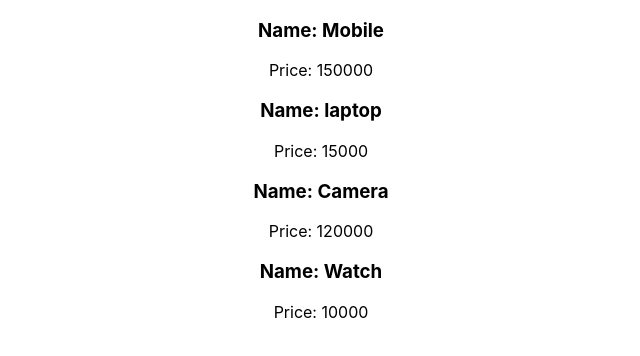
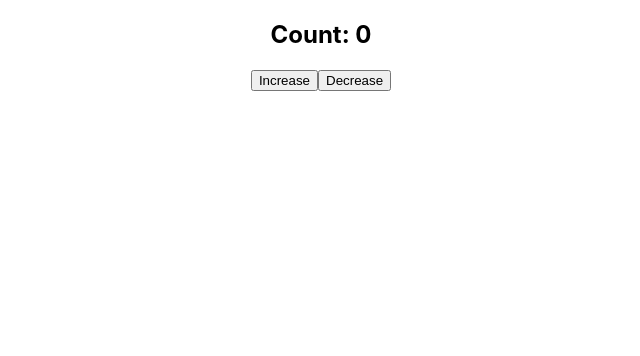
Before and after one commit to Mostakimul/react-core-concepts, a React (Create React App) app: page / in a window 1280 px wide. Shown: the top 356 px of the page, without its empty margins (319-959 px from the left). Built offline with nearby package versions, Linux system fonts and the light colour scheme.

Commit message:
sample Counter

```diff
--- a/src/App.js
+++ b/src/App.js
@@ -1,26 +1,31 @@
+import { useState } from 'react';
 import './App.css';
 
 function App() {
-  const products = [
-    { name: 'Mobile', price: 150000 },
-    { name: 'laptop', price: 15000 },
-    { name: 'Camera', price: 120000 },
-    { name: 'Watch', price: 10000 },
-  ];
   return (
     <div className="App">
-      {products.map((product) => (
-        <Product name={product.name} price={product.price} />
-      ))}
+      <Counter />
     </div>
   );
 }
 
-function Product(props) {
+function Counter() {
+  const [count, setCount] = useState(0);
+
+  const handleIncrease = () => {
+    const newCount = count + 1;
+    setCount(newCount);
+  };
+  const handleDecrease = () => {
+    const newCount = count - 1;
+    setCount(newCount);
+  };
+
   return (
     <div>
-      <h3>Name: {props.name}</h3>
-      <p>Price: {props.price}</p>
+      <h2>Count: {count}</h2>
+      <button onClick={handleIncrease}>Increase</button>
+      <button onClick={handleDecrease}>Decrease</button>
     </div>
   );
 }
```
